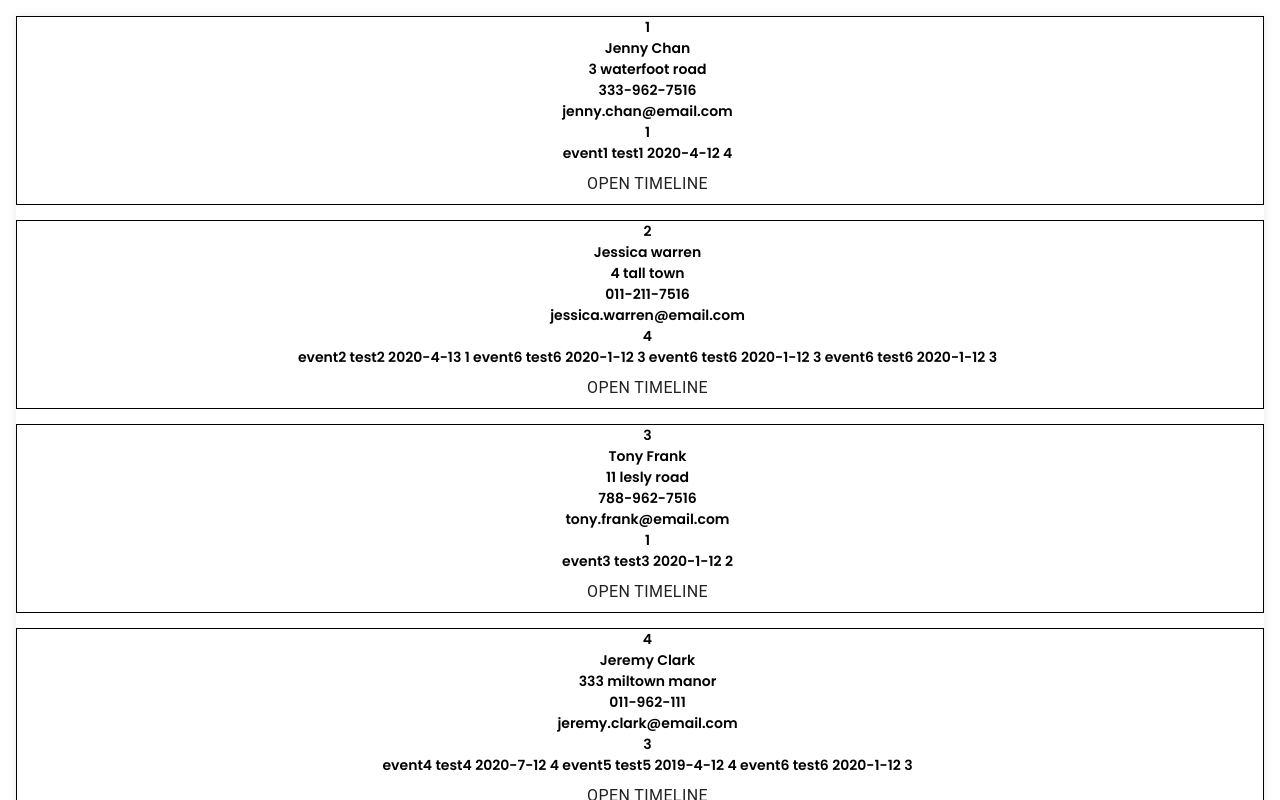
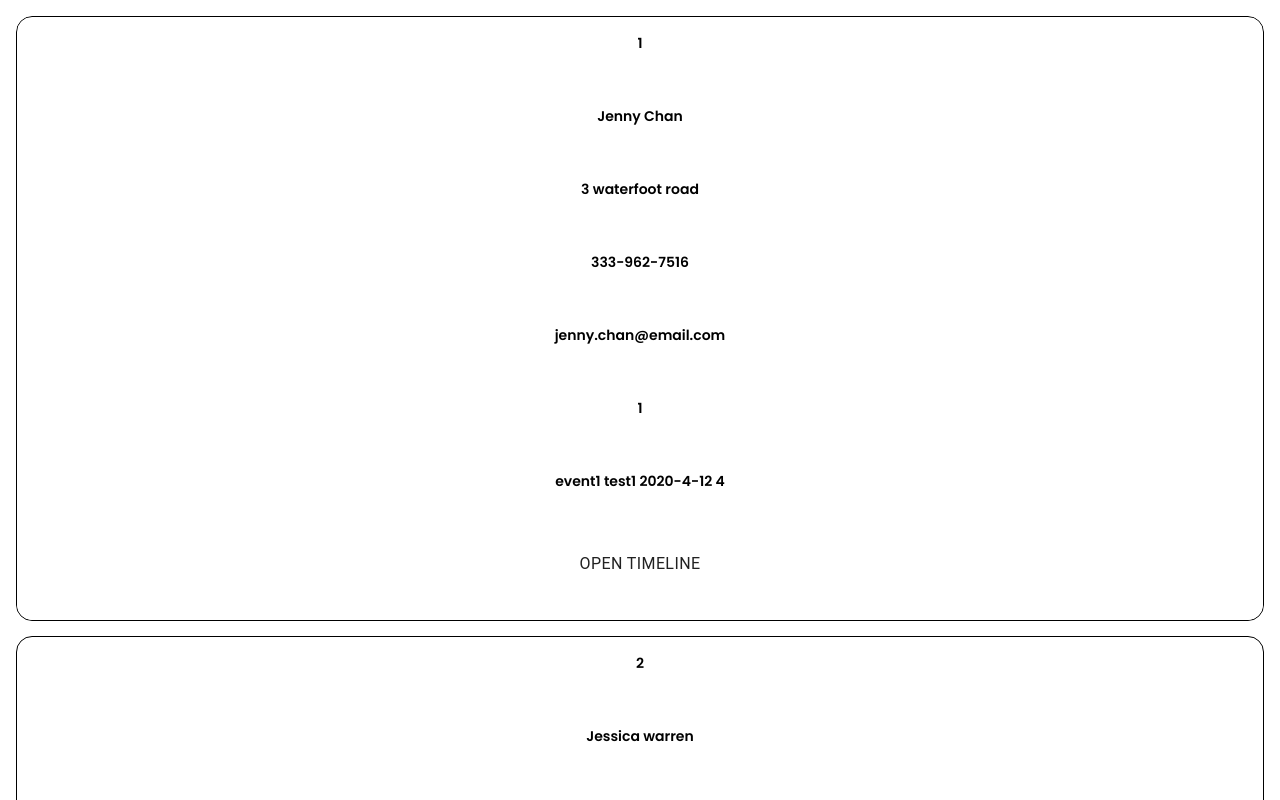
Before and after one commit to DavidPopa/React-Mui-Responsive-Modal-with-Timeline, a React (Create React App) app: page / in a window 1280 px wide. Shown: the top 800 px of the page. Built offline with nearby package versions, Linux system fonts and the light colour scheme.

Commit message:
incercare de functie pt noua comp

```diff
--- a/src/App.css
+++ b/src/App.css
@@ -6,6 +6,9 @@
 }
 table {
   border-collapse: collapse;
+  border-spacing: 0 15px;
+  border-radius: 0.5rem;
+  overflow: hidden;
 }
 thead {
   background-color: #95a5a6;
@@ -16,29 +19,27 @@ thead {
   letter-spacing: 0.05em;
   text-align: center;
 }
+thead tr {
+  border-radius: 10%;
+}
 tbody {
   background-color: #ffffff;
-  box-shadow: 0px 0px 9px 0px rgba(0, 0, 0, 0.1);
   font-size: 20px;
   text-align: center;
+}
+tbody td {
+  padding: 1rem;
+}
+tbody tr:hover {
+  background-color: #e1e6e7;
 }
 tbody p {
   font-size: 16px;
   font-weight: 400;
 }
-
-form {
-  display: flex;
-  gap: 5px;
-}
-
-form td:last-child {
-  display: flex;
-  justify-content: space-evenly;
-}
-
-form * {
-  font-size: 28px;
+th,
+td {
+  border-bottom: 20px solid white;
 }
 h1 {
   text-align: center;
@@ -54,6 +55,7 @@ h1 {
   td {
     display: block;
     width: 100%;
+    border-radius: 1rem;
   }
   tr {
     margin-bottom: 15px;
--- a/src/App.js
+++ b/src/App.js
@@ -13,6 +13,7 @@ const App = () => {
     fullName: "",
     nameEvents: [],
   });
+
   function openModal(id, fullName, nameEvents) {
     setModalData({
       id: id,
@@ -41,6 +42,7 @@ const App = () => {
     setDataInput(newData);
     getCollumns(newData, "nameEvents");
   }
+
   const getCollumns = (data, colToRemove) => {
     let array = [];
     for (let i in data) {
--- a/src/Modal.css
+++ b/src/Modal.css
@@ -18,12 +18,13 @@
   margin-top: 5rem;
 }
 .contVals {
-  border: 1px solid black;
+  /* border: 1px solid black; */
   height: 50px;
   display: flex;
   justify-content: center;
   align-items: center;
 }
-h2 {
-  background-color: aqua;
+footer {
+  margin-top: 1rem;
+  background-color: rgb(232, 243, 243);
 }
--- a/src/Modal.js
+++ b/src/Modal.js
@@ -41,6 +41,13 @@ export default function ModalApp(props) {
   const classes = useStyles();
   const [modalStyle] = React.useState(getModalStyle);
 
+  function getAllRank() {
+    let arrayOfRanks = [];
+    return props.nameEvents.map((val) => {
+      arrayOfRanks.push(val.rank);
+      return arrayOfRanks;
+    });
+  }
   useEffect(() => {
     filterData.filter((item) => {
       if (item.id === props.id) {
@@ -65,7 +72,7 @@ export default function ModalApp(props) {
                 <h1>{props.fullName}</h1>
                 <div className="contVals">
                   {props.nameEvents.map((val) => {
-                    return <MinMax value={val} />;
+                    return <MinMax value={val.rank} da={getAllRank()} />;
                   })}
                 </div>
               </div>
@@ -76,10 +83,10 @@ export default function ModalApp(props) {
                   })}
                 </div>
               </div>
-              <footer>
-                <h2>{props.fullName}</h2>
-              </footer>
             </div>
+            <footer>
+              <h2>{props.fullName}</h2>
+            </footer>
           </div>
         </div>
       </Modal>
--- a/src/components/MinMax.js
+++ b/src/components/MinMax.js
@@ -1,25 +1,12 @@
 import React from "react";
 import "./MinMax";
-let arr = [];
-let a = [];
+
 export default function TimelineItem(props) {
-  a = [];
-  function returnRankVal() {
-    arr = [];
-    arr.push(props.value.rank);
-    console.log(arr);
-    for (let i = 0; i < arr.length; i++) {
-      console.log(typeof arr[i]);
-      let ab = parseInt(arr[i]);
-      a.push(ab);
-    }
-    console.log(a);
-    return a;
-  }
+  console.log(typeof props.da);
   return (
     <div className="vals">
-      {/* {props.value.rank} */}
-      <p>{returnRankVal()}</p>
+      <p>{props.value.rank}</p>
+      <p>{props.da[0]}</p>
     </div>
   );
 }
--- a/src/components/Timeline.css
+++ b/src/components/Timeline.css
@@ -70,17 +70,6 @@ body {
   font-weight: 300;
   line-height: 22px;
 }
-::-webkit-scrollbar {
-  width: 10px;
-}
-::-webkit-scrollbar-track {
-  border: 5px solid white;
-  border-radius: 25px;
-}
-::-webkit-scrollbar-thumb {
-  background: linear-gradient(#e64949, #9190f1);
-  border-radius: 25px;
-}
 @media screen and (min-device-width: 168px) and (max-device-width: 1025px) {
   .timeline-items::before {
     left: 7px;
```
